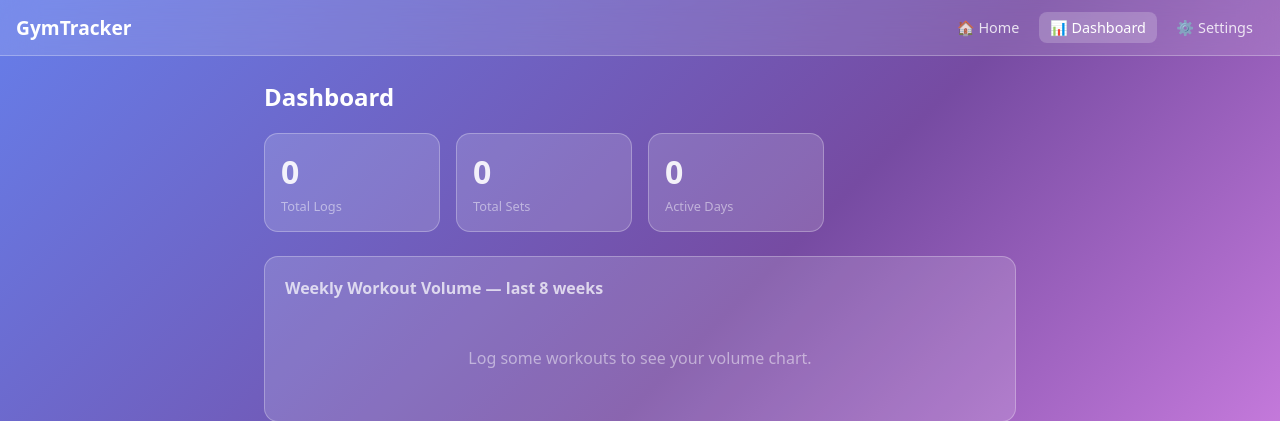
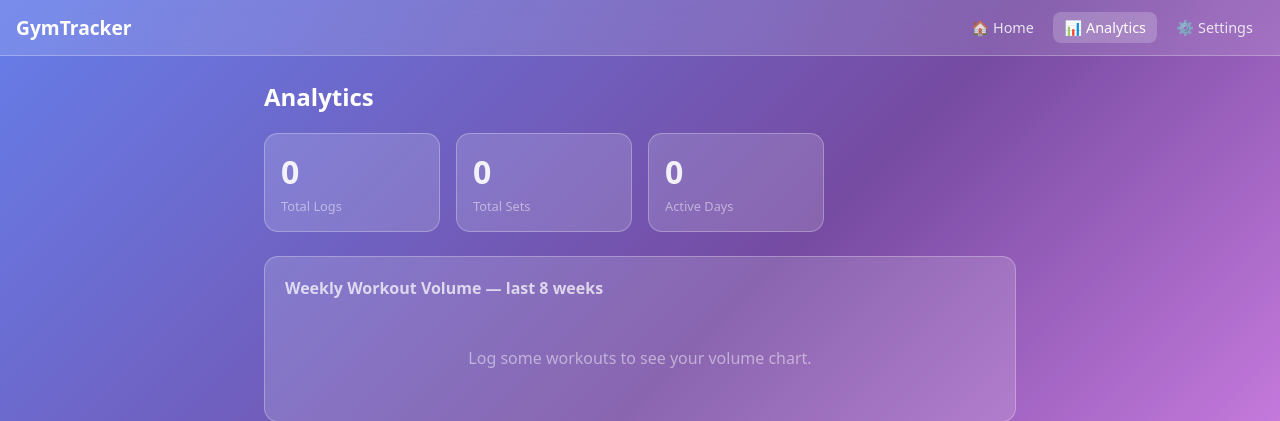
Before and after one commit to magicmyo/gym_tracker, a Django app: page /dashboard/ in a window 1280 px wide. Shown: the top 421 px of the page. Run offline with Django 5.2, Linux system fonts and the light colour scheme; tables that the repository leaves empty hold one stand-in row (values such as "Sample post"); data that the repository does not hold is empty.

Commit message:
feat: rename Dashboard nav label to Analytics
Co-Authored-By: Claude Sonnet 4.6 <noreply@anthropic.com>

```diff
--- a/templates/base.html
+++ b/templates/base.html
@@ -17,7 +17,7 @@
     <a href="/" class="nav-logo">GymTracker</a>
     <div class="nav-links">
       <a href="/" class="{% block nav_home %}{% endblock %}">🏠 <span>Home</span></a>
-      <a href="/dashboard/" class="{% block nav_dash %}{% endblock %}">📊 <span>Dashboard</span></a>
+      <a href="/dashboard/" class="{% block nav_dash %}{% endblock %}">📊 <span>Analytics</span></a>
       <a href="/settings/" class="{% block nav_settings %}{% endblock %}">⚙️ <span>Settings</span></a>
     </div>
   </nav>
--- a/templates/dashboard.html
+++ b/templates/dashboard.html
@@ -1,10 +1,10 @@
 {% extends "base.html" %}
-{% block title %}Dashboard — Gym Tracker{% endblock %}
+{% block title %}Analytics — Gym Tracker{% endblock %}
 {% block nav_dash %}active{% endblock %}
 
 {% block content %}
 <div class="container">
-  <h1 class="page-title">Dashboard</h1>
+  <h1 class="page-title">Analytics</h1>
 
   <!-- Stats -->
   <div class="stats-grid">
```
